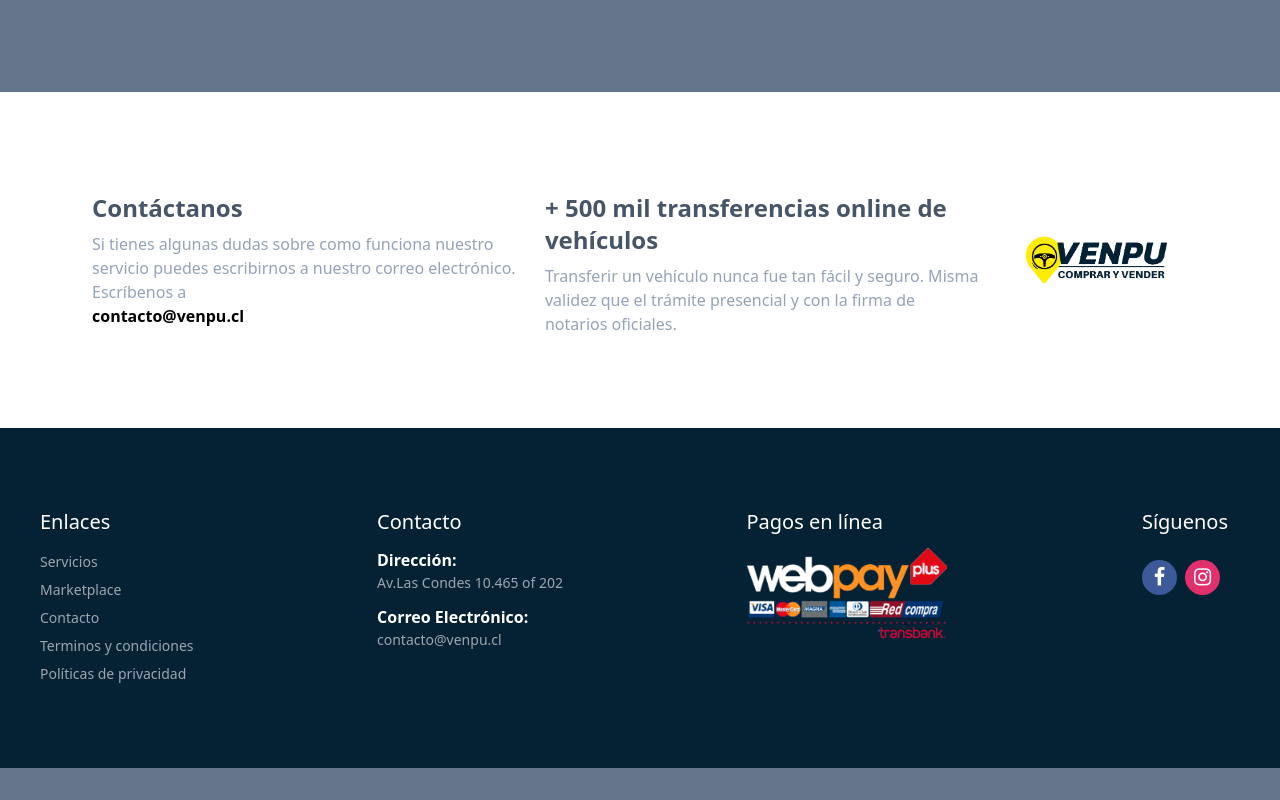
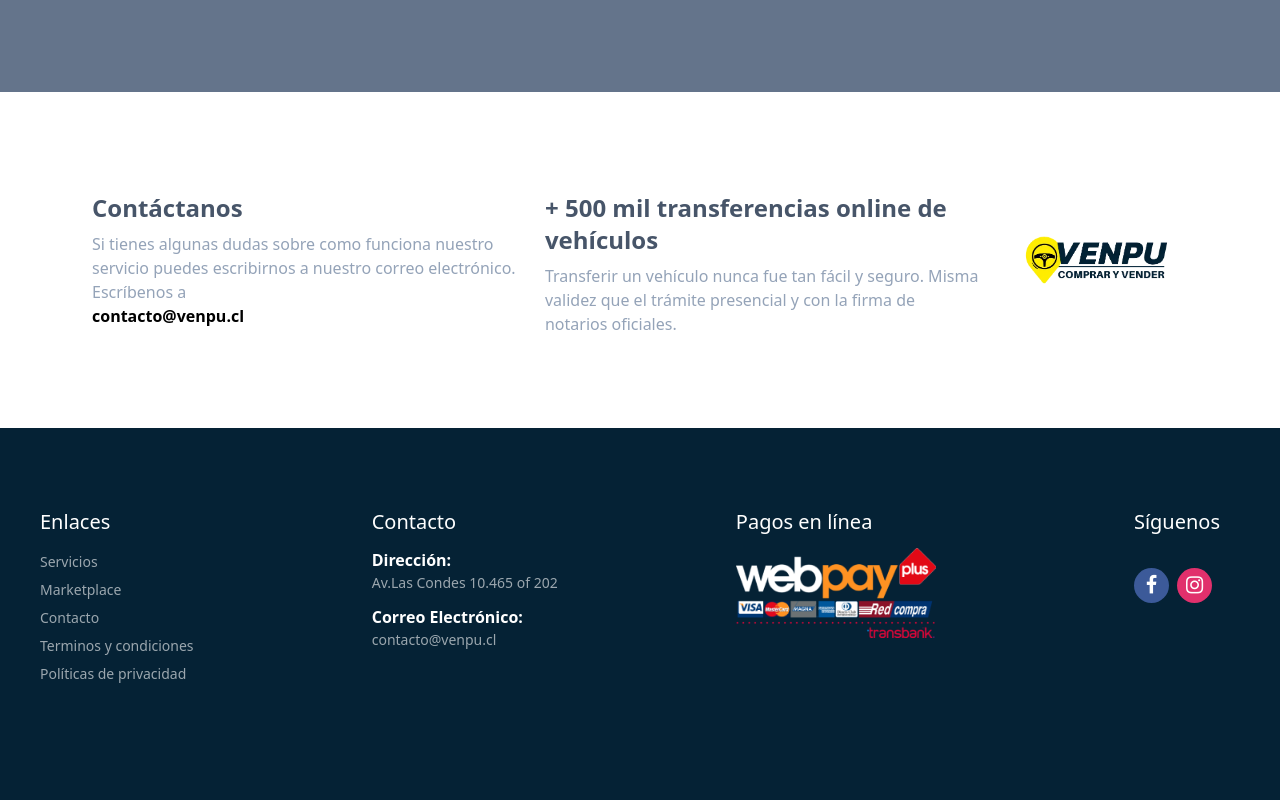
Before and after one commit to sebahernandez/venpu-landing, a website built with Vite: page index.html in a window 1280 px wide. Shown: the part 4006-4806 px from the top of the page. Before the commit the page ends 4774 px from the top, so only its background shows below. Built offline with nearby package versions, Linux system fonts and the light colour scheme.

Commit message:
footer padding

```diff
--- a/index.html
+++ b/index.html
@@ -336,7 +336,7 @@
     >
     <div class="container mx-auto md:flex md:justify-between md:items-start">
         <!-- Div 1 -->
-        <div>
+        <div class="pb-8">
           <h6 class="text-xl pb-3 ">Enlaces</h6>
           <ul>
             <li><a href="Servicios">Servicios</a></li>
@@ -347,7 +347,7 @@
           </ul>
         </div>
 
-        <div>
+        <div class="pb-8">
           <h6 class="text-xl pb-3 ">Contacto</h6>
           <ul>
             <li class="pb-3">
@@ -361,7 +361,7 @@
         </ul>
         </div>
 
-        <div>
+        <div class="pb-8">
           <h4 class="text-xl pb-3 ">Pagos en línea</h4>
           <img src="/img/webpay-transbank.png" alt="Pagos en línea" class="w-[200px] h-auto" />
         </div>
@@ -370,7 +370,7 @@
         <div class="md:text-center ">
           <h6 class="text-xl pb-3 ">Síguenos</h6>
           <!-- Agrega aquí tus iconos de redes sociales -->
-          <div class="flex flex-column p-3">
+          <div class="flex flex-column md:p-5">
             <a href="https://web.facebook.com/Venpu.Chile/" target="_blank" class="text-white text-2xl mr-2">
               <i class="fa fa-facebook bg-facebook"
               style="display:flex; justify-content: center; align-items: center;  width:35px; height:35px; background:#3C5A99; border-radius:50%; font-size:20px"></i>
```
